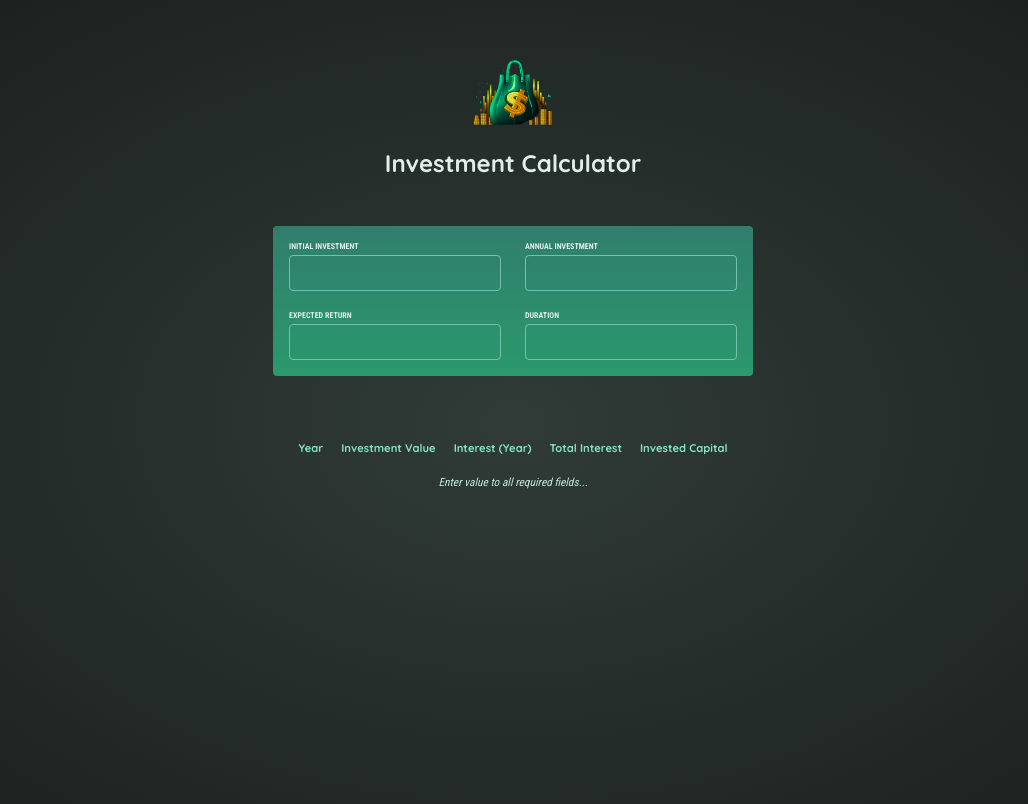
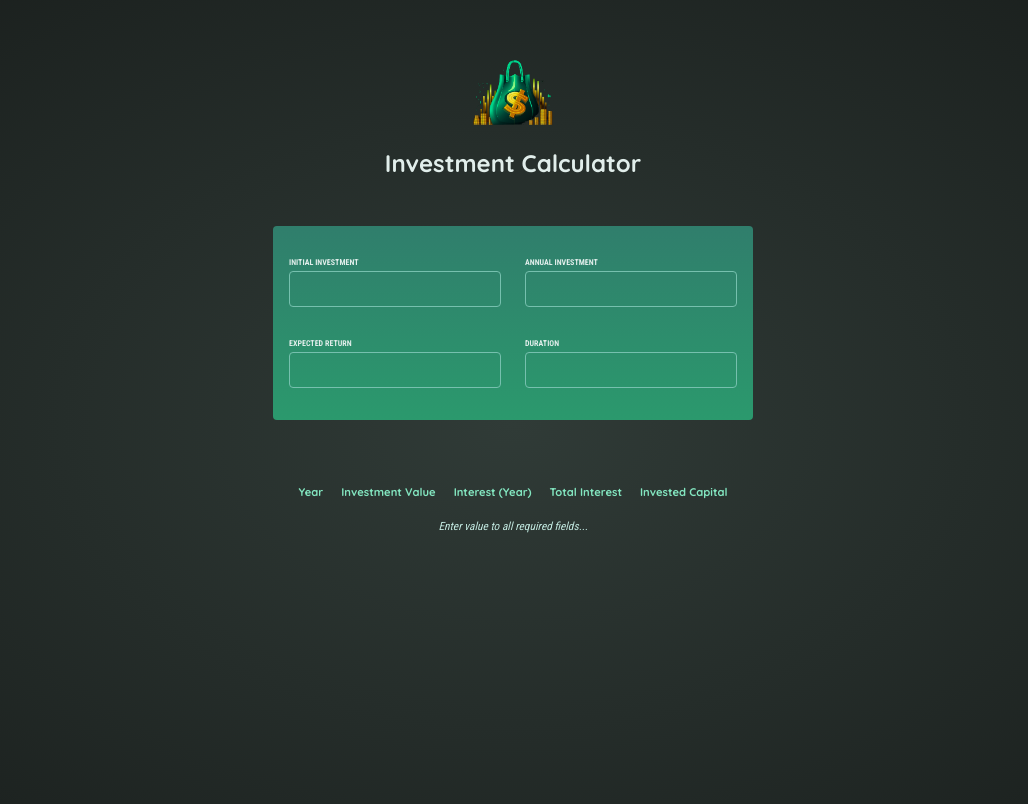
Before and after one commit to AaronMTS/investment-calculator, a React (Vite) app: page / in a window 1280 px wide. Shown: the top 804 px of the page, without its empty margins (127-1155 px from the left). Built offline with nearby package versions, Linux system fonts and the light colour scheme.

Commit message:
refactor: grouped number inputs into a container component; changed returned main component in App.jsx into a fragment

```diff
--- a/src/App.jsx
+++ b/src/App.jsx
@@ -2,6 +2,7 @@ import { useState } from "react";
 import Header from "./components/Header";
 import ResultsTable from "./components/ResultsTable";
 import NumInput from "./components/NumInput";
+import UserInput from "./components/UserInput";
 
 const INITIAL_INVESTMENT_FACTORS = {
   initialInvestment: '',
@@ -23,21 +24,11 @@ function App() {
   }
 
   return (
-    <main>
+    <>
       <Header />
-      <div id="user-input">
-        <div className="input-group">
-          <NumInput id="initialInvestment" label="Initial Investment" onUpdateInvFactor={handleChangeInput} />
-          <NumInput id="annualInvestment" label="Annual Investment" onUpdateInvFactor={handleChangeInput} />
-        </div>
-        <br />
-        <div className="input-group">
-          <NumInput id="expectedReturn" label="Expected Return" onUpdateInvFactor={handleChangeInput} />
-          <NumInput id="duration" label="Duration" onUpdateInvFactor={handleChangeInput} />
-        </div>
-      </div>
+      <UserInput inputValues={investmentFactors} onValueChange={handleChangeInput} />
       <ResultsTable calculationParameters={investmentFactors} />
-    </main>
+    </>
   );
 }
 
--- /dev/null
+++ b/src/components/UserInput.jsx
@@ -0,0 +1,58 @@
+const UserInput = ({ inputValues, onValueChange }) => {
+  return (
+    <div id="user-input">
+      <div className="input-group">
+        <p>
+          <label htmlFor="init_investment">Initial Investment</label>
+          <input
+            type="number"
+            id="init_investment"
+            required
+            value={inputValues.initialInvestment}
+            onChange={(event) =>
+              onValueChange("initialInvestment", event.target.value)
+            }
+          />
+        </p>
+        <p>
+          <label htmlFor="ann_investment">Annual Investment</label>
+          <input
+            type="number"
+            id="ann_investment"
+            required
+            value={inputValues.annualInvestment}
+            onChange={(event) =>
+              onValueChange("annualInvestment", event.target.value)
+            }
+          />
+        </p>
+      </div>
+      <div className="input-group">
+        <p>
+          <label htmlFor="exp_return">Expected Return</label>
+          <input
+            type="number"
+            id="exp_return"
+            required
+            value={inputValues.expectedReturn}
+            onChange={(event) =>
+              onValueChange("expectedReturn", event.target.value)
+            }
+          />
+        </p>
+        <p>
+          <label htmlFor="inv_duration">Duration</label>
+          <input
+            type="number"
+            id="inv_duration"
+            required
+            value={inputValues.duration}
+            onChange={(event) => onValueChange("duration", event.target.value)}
+          />
+        </p>
+      </div>
+    </div>
+  );
+};
+
+export default UserInput;
```
